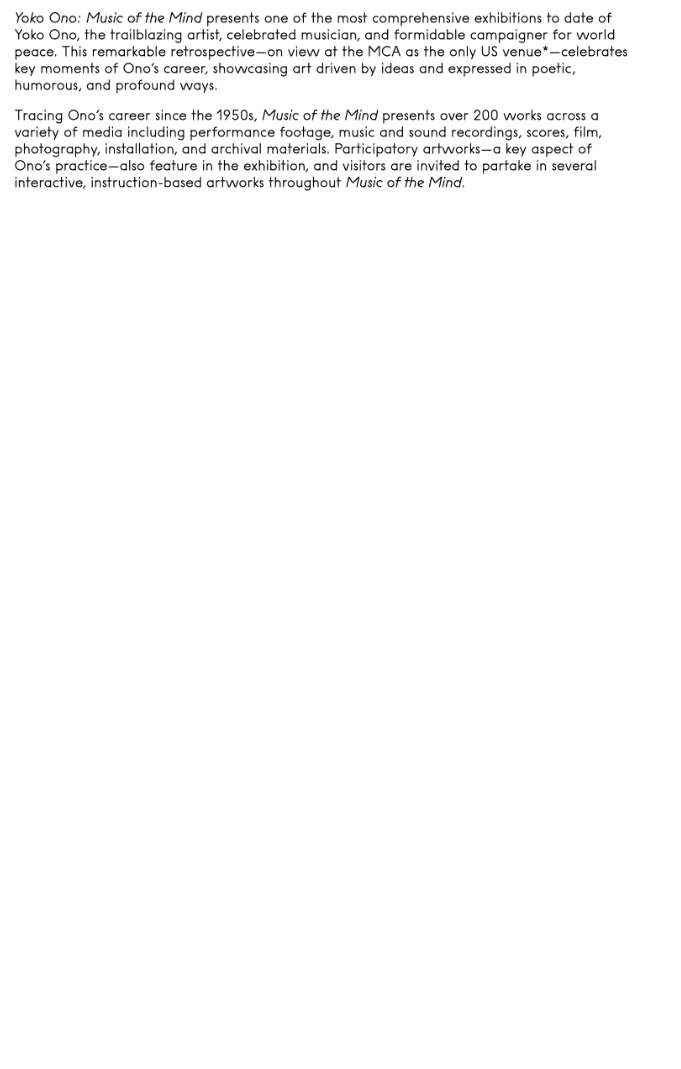
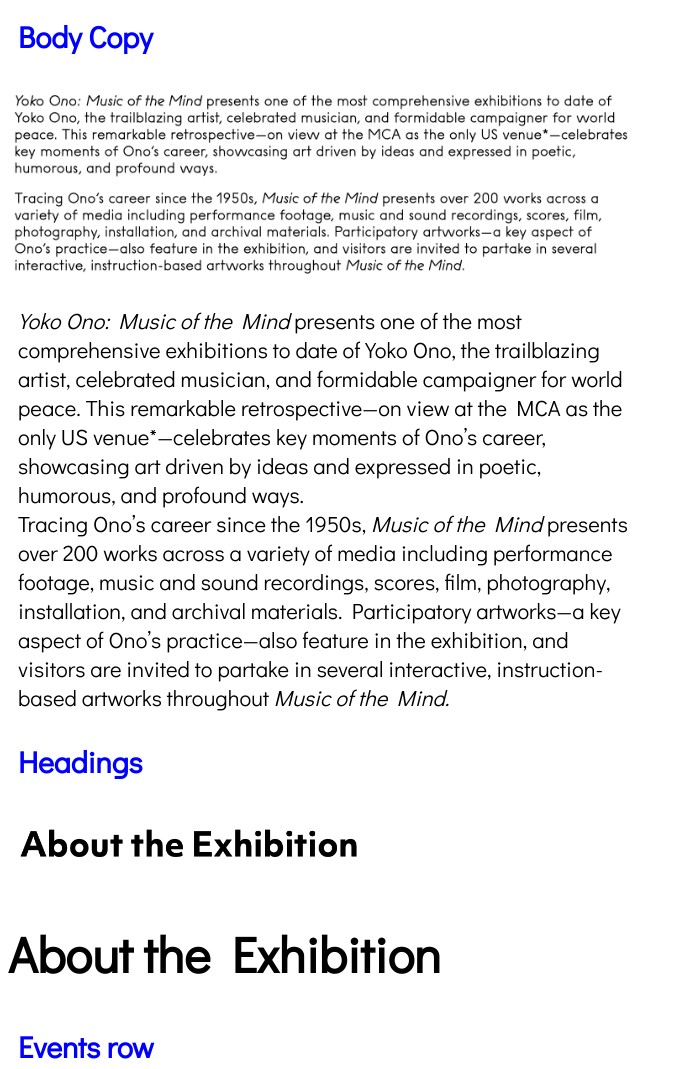
Before and after one commit to maddyasma/MCA-study, a plain HTML site: page index.html in a window 1280 px wide. Shown: the part 176-1245 px from the top of the page, without its empty margins (0-681 px from the left). Before the commit the page ends 800 px from the top, so only its background shows below. Drawn offline with Linux system fonts and the light colour scheme.

Commit message:
added more components

```diff
--- a/index.html
+++ b/index.html
@@ -14,7 +14,47 @@
 <body>
 <h1>MCA Components</h1>
 <h2>Typography defaults</h2>
-<h3>Body Copy</h3>
-<img src="img/bodytext.png">
+    <article class="component">
+    <h3>Body Copy</h3>
+    <img src="img/bodytext.png">
+    <div class="component__code">
+    <p><i>Yoko Ono: Music of the Mind</i> presents one of the most comprehensive
+    exhibitions to date of Yoko Ono, the trailblazing artist, celebrated musician,
+    and formidable campaigner for world peace. This remarkable retrospective—on
+    view at the MCA as the only US venue*—celebrates key moments of Ono’s career,
+    showcasing art driven by ideas and expressed in poetic, humorous, and profound ways. <br>
+    Tracing Ono’s career since the 1950s, <i>Music of the Mind</i> presents over 200 works across a
+    variety of media including performance footage, music and sound recordings, scores,
+    film, photography, installation, and archival materials. Participatory artworks—a key
+    aspect of Ono’s practice—also feature in the exhibition, and visitors are invited to
+    partake in several interactive, instruction-based artworks throughout <i>Music of the Mind.</i></p>
+    </div>
+    </article>
+
+    <article class="component">
+    <h3>Headings</h3>
+    <img class="heading__img" src="img/h1-exhibition.png" >
+    <div class="component__code">
+    <h1>About the Exhibition</h1>
+    </div>
+    </article>
+
+    <article class="component">
+    <h3>Events row</h3>
+    <img  src="img/Events-row.png" >
+    <div class="component__code">
+        <div class="eventblock">
+            <h4>Advanced Tickets on Sale</h4>
+            <img class="events__img" src="img/yoko1.png">
+            <p>Now Open! Plan your visit to see Yoko Ono: Music of the Mind before it closes February 22!</p>
+        </div>
+        <div class="eventblock">
+            <h4>Family Day Returns!</h4>
+            <img class="events__img" src="img/familyday.png">
+            <p>Join us for free family activities every second Saturday, October through May!</p>
+        </div>
+    </div>
+    </article>
+
 </body>
 </html>
--- a/style.css
+++ b/style.css
@@ -1,6 +1,45 @@
-h1, h2, h3 {
+html {
+  box-sizing: border-box;
+}
+*, *:before, *:after {
+  box-sizing: inherit;
+}
+
+
+h1{
     font-family: "Didact Gothic", sans-serif;
+    font-size: 50px;
+}
+h2, h3, h4{
+    font-family: "Didact Gothic", sans-serif;
+}
+h3 {
+     font-size: 30px;
+     padding-left: 10px;
+     color: blue;
+}
+h4 {
+    font-size: 20px;
+    color: blue;
+    border-bottom: 5px blue;
+}
+p {
+    font-family: "Didact Gothic", sans-serif;
+    padding-right:50%;
+    padding-left: 10px;
+    font-size: 22px;
 }
 img {
     width: 50%;
+    display:block;
 }
+.component {
+    max-width: initial;
+}
+.heading__img {
+    width: 30%;
+}
+.eventblock {
+    display: flex;
+    flex-direction: column;
+}
```
Also changed, not shown: img/LogoHeader_mca.png (added), img/familyday.png (added), img/h1-exhibition.png (added), img/yoko1.png (added), 4 other files.
